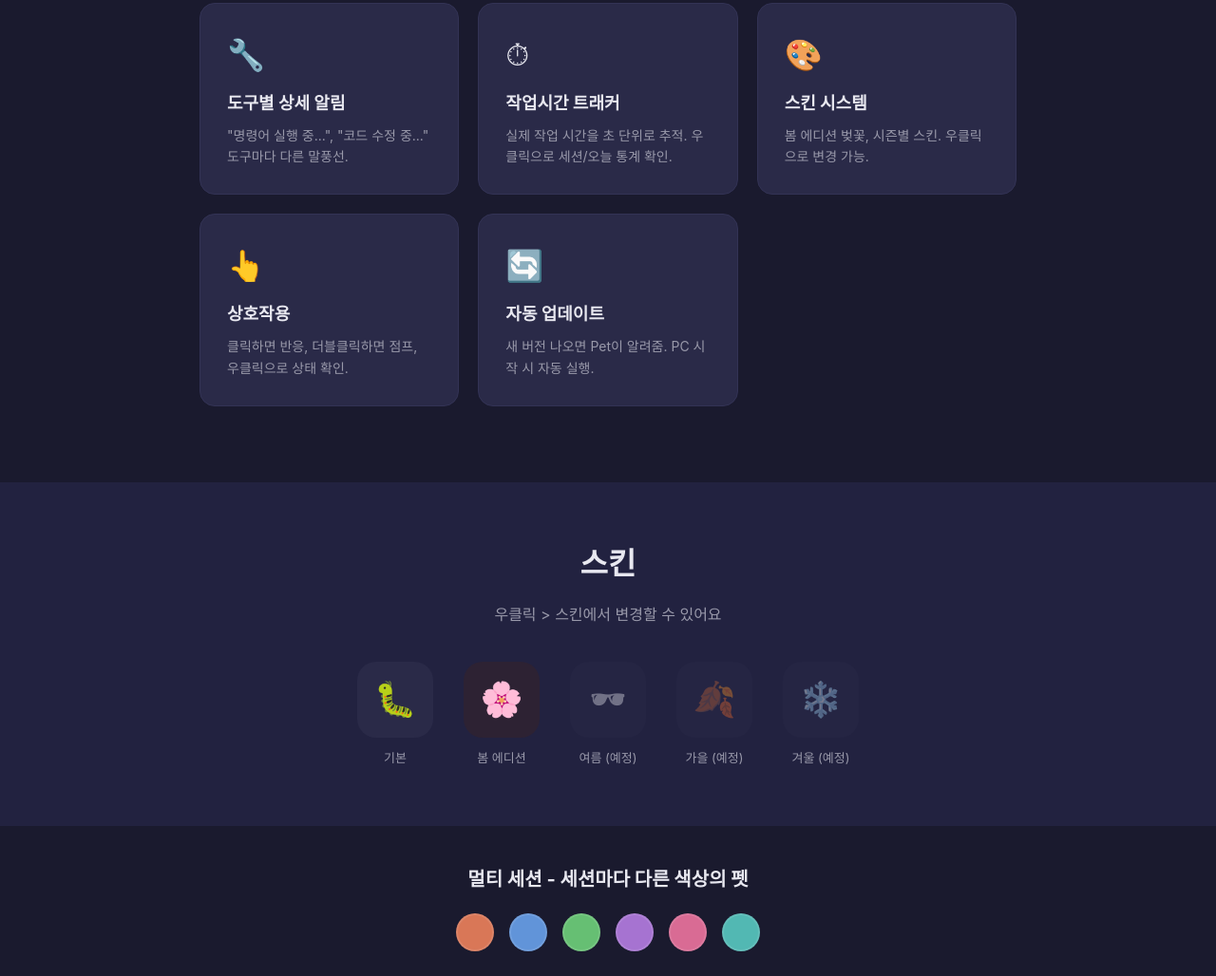
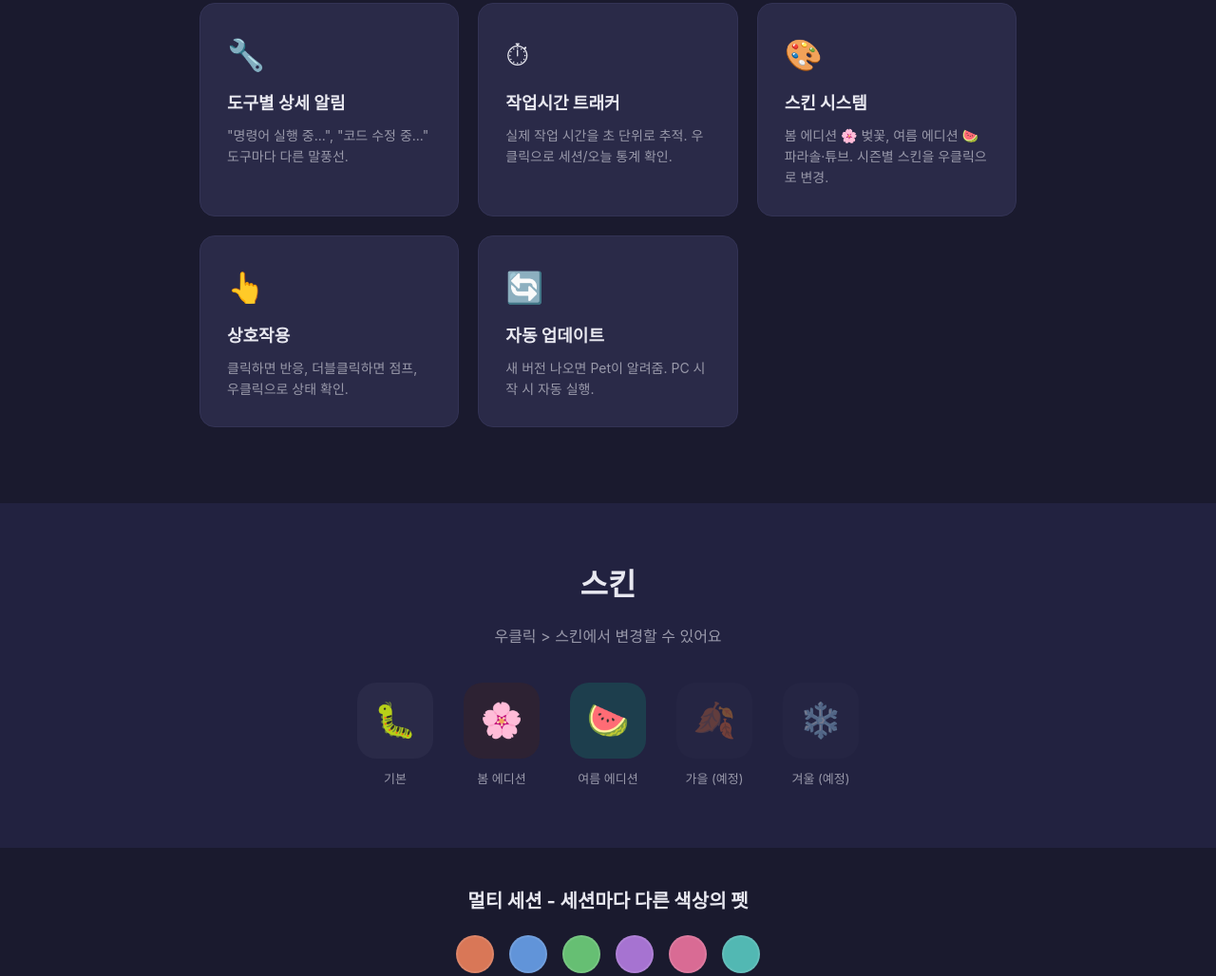
Before and after one commit to devTheKiwi/ClaudePet, a plain HTML site: page docs/index.html in a window 1280 px wide. Shown: the part 955-1983 px from the top of the page at 95% size. Drawn offline with Linux system fonts and the light colour scheme.

Commit message:
Update homepage and README for Summer Edition 🍉
- homepage: activate the Summer 🍉 skin in the showcase (was a dimmed
  "coming soon" placeholder) and mention parasol/tube in the skin feature
- README: list the Summer Edition skin; note the new update badge

Co-Authored-By: Claude Opus 4.8 (1M context) <noreply@anthropic.com>

```diff
--- a/docs/index.html
+++ b/docs/index.html
@@ -473,7 +473,7 @@
         <div class="feature-card">
             <div class="feature-icon">🎨</div>
             <h3>스킨 시스템</h3>
-            <p>봄 에디션 벚꽃, 시즌별 스킨. 우클릭으로 변경 가능.</p>
+            <p>봄 에디션 🌸 벚꽃, 여름 에디션 🍉 파라솔·튜브. 시즌별 스킨을 우클릭으로 변경.</p>
         </div>
         <div class="feature-card">
             <div class="feature-icon">👆</div>
@@ -502,8 +502,8 @@
             <span>봄 에디션</span>
         </div>
         <div class="skin-item">
-            <div class="skin-preview" style="background: #2a2a48; opacity: 0.4;">🕶</div>
-            <span>여름 (예정)</span>
+            <div class="skin-preview" style="background: #1d3e4d;">🍉</div>
+            <span>여름 에디션</span>
         </div>
         <div class="skin-item">
             <div class="skin-preview" style="background: #2a2a48; opacity: 0.4;">🍂</div>
```
Also changed, not shown: README.md.
